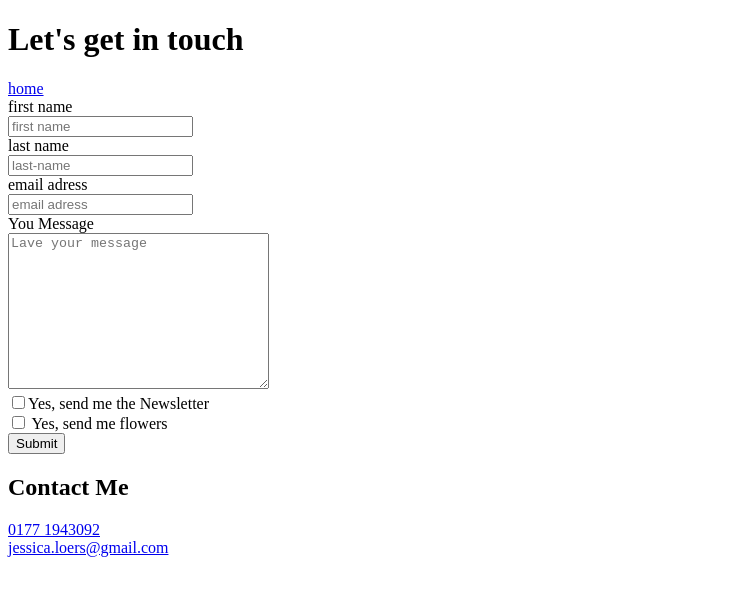
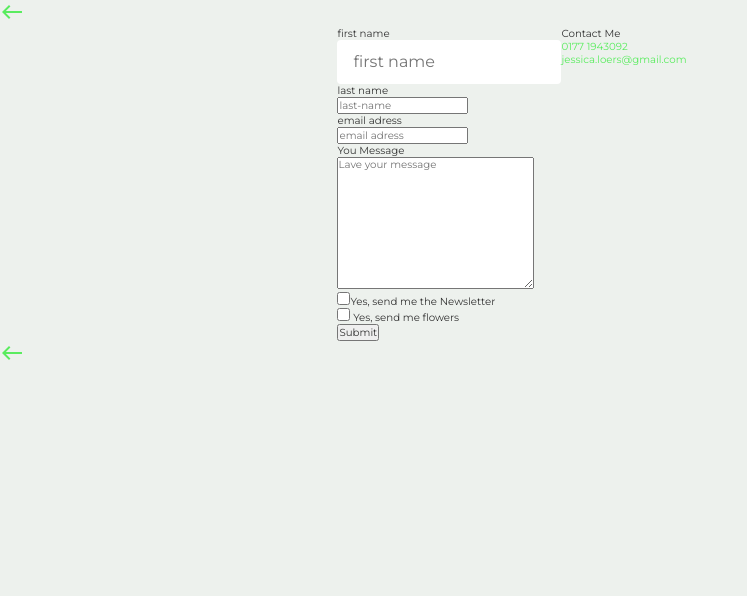
Before and after one commit to JessicaLoers/Playground, a plain HTML site: page forms.html in a window 1280 px wide. Shown: the whole page, without its empty margins (0-747 px from the left). Drawn offline with Linux system fonts and the light colour scheme.

Commit message:
update--9

```diff
--- /dev/null
+++ b/contact-style.css
@@ -0,0 +1,52 @@
+
+* {
+    box-sizing: border-box;
+    padding: 0;
+    margin: 0;
+    color: #333;
+    word-wrap: break-word;
+    font-family: 'Montserrat', sans-serif;
+    font-weight: normal;
+    font-size: 0.8rem;
+  }
+
+h1 {
+    display: none;
+}
+
+body {
+    min-height: 100%;
+    background-color: #edf1ed;
+
+
+}
+a {
+    color: #58ec5d;
+    text-decoration: unset;
+}
+
+label {
+    margin-bottom: 10px;
+}
+
+main {
+    display: flex;
+    flex-direction: row;
+    flex-wrap: wrap;
+    /* flex-flow: row wrap;
+    shorthand for direction and wrap */
+    justify-content: center;
+
+    width: 80%;
+}
+
+.field input {
+    font-size: 16px;
+    line-height: 28px;
+    padding: 8px 16px;
+    width: 100%;
+    min-height: 44px;
+    border: unset;
+    border-radius: 4px;
+
+}
--- a/forms.html
+++ b/forms.html
@@ -4,17 +4,36 @@
     <meta charset="UTF-8" />
     <meta http-equiv="X-UA-Compatible" content="IE=edge" />
     <meta name="viewport" content="width=device-width, initial-scale=1.0" />
-    <title>Document</title>
+
+    <link href="contact-style.css" rel="stylesheet" />
+
+    <link rel="preconnect" href="https://fonts.googleapis.com" />
+    <link rel="preconnect" href="https://fonts.gstatic.com" crossorigin />
+
+    <link rel="preconnect" href="https://fonts.googleapis.com" />
+    <link rel="preconnect" href="https://fonts.gstatic.com" crossorigin />
+    <link
+      href="https://fonts.googleapis.com/css2?family=Montserrat:ital,wght@0,100;0,200;0,300;0,400;0,500;0,600;0,700;0,800;0,900;1,100;1,200;1,300;1,400;1,500;1,600;1,700;1,800;1,900&display=swap"
+      rel="stylesheet"
+    />
+    <link
+      href="https://fonts.googleapis.com/icon?family=Material+Icons"
+      rel="stylesheet"
+    />
+    <title>Contact</title>
   </head>
 
   <body>
     <header>
-      <h1>Let's get in touch</h1>
-      <a href="index.html">home</a>
+      <h1>Let's get in contact</h1>
+      <a href="index.html" class="btn_up">
+        <span class="material-icons" style="color: #58ec5d;">west</span>
+    </a>
+
     </header>
     <main>
       <form method="GET">
-        <div>
+        <div class="field padding-bottom--24">
           <label for="first-name">first name</label><br />
           <input
             type="text"
@@ -23,6 +42,9 @@
             placeholder="first name"
           />
         </div>
+
+
+
         <div>
           <label for="last-name">last name</label><br />
           <input
@@ -216,6 +238,11 @@
 
     </section> -->
     </main>
+    <footer>
+      <a href="index.html" class="btn_up">
+        <span class="material-icons" style="color: #58ec5d">west</span>
+      </a>
+    </footer>
   </body>
 </html>
 
--- a/gallery-style.css
+++ b/gallery-style.css
@@ -1,3 +1,6 @@
+* {
+  box-sizing: border-box;
+}
 
 body {
     background-color: #edf1ed;
--- a/menue-style.css
+++ b/menu-style.css
@@ -1,3 +1,8 @@
+* {
+  box-sizing: border-box;
+}
+
+
 /* Screen reader only */
 .sr-only {
   position: absolute;
```
Also changed, not shown: flex-layout.html (deleted, +0 -23 lines), index.html (+1 -1 lines), grid-layout.html (deleted).
